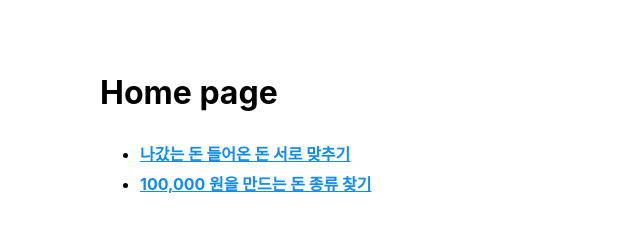
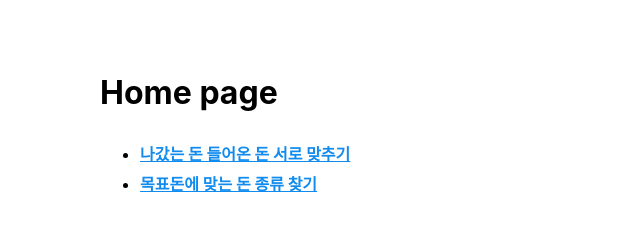
Before and after one commit to bluepaun/firefire, a plain HTML site: page index.html in a window 1280 px wide. Shown: the whole page, without its empty margins (0-640 px from the left). Drawn offline with nearby package versions, Linux system fonts and the light colour scheme.

Commit message:
Update 2022-11-04T07:13:09.257Z

```diff
--- a/index.html
+++ b/index.html
@@ -1 +1 @@
-<!DOCTYPE html><html lang="en"><head><meta charset="UTF-8"><meta http-equiv="X-UA-Compatible" content="IE=edge"><meta name="viewport" content="width=device-width, initial-scale=1.0"><title>firefire</title><link rel="stylesheet" href="https://unpkg.com/mvp.css@1.12/mvp.css"><link rel="stylesheet" href="css/style.css"><script defer src="js/app.js"></script></head><body><main><h1>Home page</h1><ul><li><a href="taxcal">나갔는 돈 들어온 돈 서로 맞추기</a></li><li><a href="fitmoney">100,000 원을 만드는 돈 종류 찾기</a></li></ul></main></body></html>
+<!DOCTYPE html><html lang="en"><head><meta charset="UTF-8"><meta http-equiv="X-UA-Compatible" content="IE=edge"><meta name="viewport" content="width=device-width, initial-scale=1.0"><title>firefire</title><link rel="stylesheet" href="https://unpkg.com/mvp.css@1.12/mvp.css"><link rel="stylesheet" href="css/style.css"><script defer src="js/app.js"></script></head><body><main><h1>Home page</h1><ul><li><a href="taxcal">나갔는 돈 들어온 돈 서로 맞추기</a></li><li><a href="fitmoney">목표돈에 맞는 돈 종류 찾기</a></li></ul></main></body></html>
```
